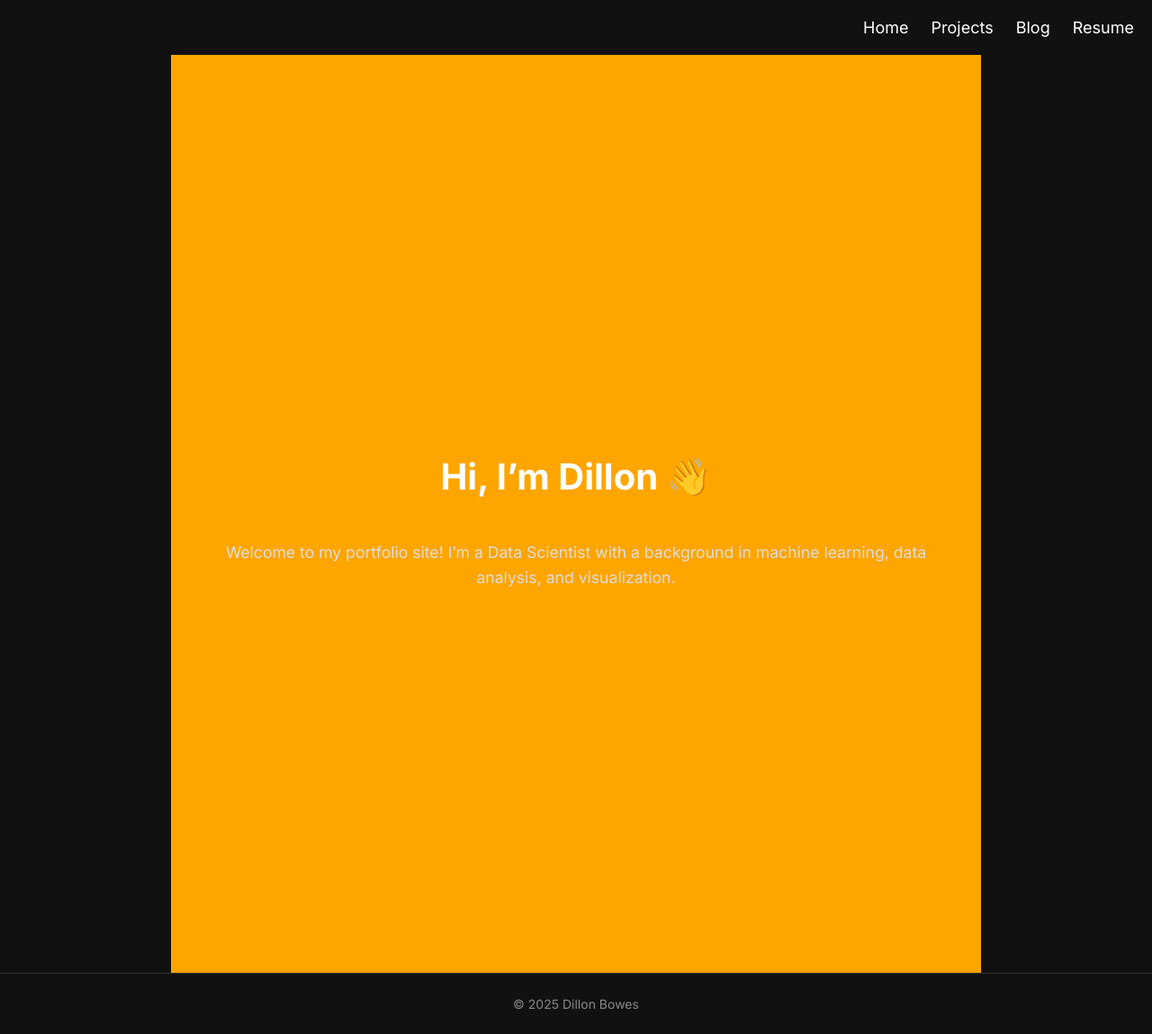
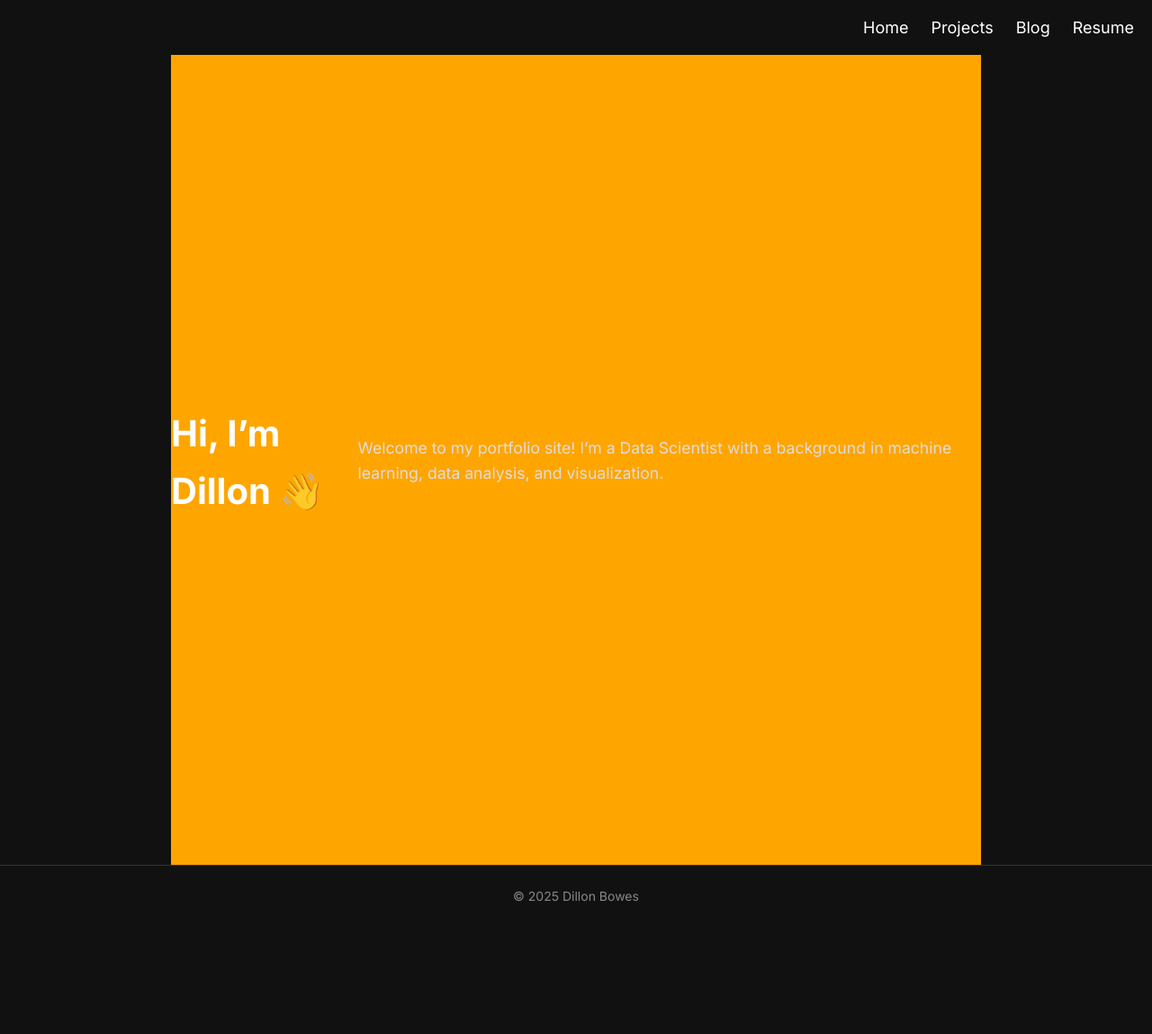
Before and after one commit to DillonBowes/dillonbowes.github.io, a Jekyll site: the page built from index.md, in a window 1280 px wide. Shown: the whole page at 90% size. Built offline with Jekyll 4.4.1, drawn with Linux system fonts in a browser that asks for light colours; after the commit the page ends 1029 px from its top, so only the background shows below that.

```diff
--- a/_layouts/default.html
+++ b/_layouts/default.html
@@ -82,7 +82,6 @@
     <!-- Navigation bar -->
     {% include nav.html %}
 
-    <!-- Main content -->
     <main>{{ content }}</main>
 
     <!-- Footer -->
--- a/assets/css/style.css
+++ b/assets/css/style.css
@@ -141,31 +141,20 @@
 }
 
 /* Home page overlay */
-/* Home page overlay */
-/* Home page overlay */
 .home-overlay {
-    min-height: 100vh;                 /* full viewport height */
+    height: 100vh;                       /* full viewport height */
     display: flex;
-    flex-direction: column;
-    justify-content: center;           /* vertical center */
-    align-items: center;               /* horizontal center */
-    padding: 60px;
-    text-align: center;
-    color: #ddd;
-
+    justify-content: center;              /* horizontal center */
+    align-items: center;                  /* vertical center */
     background: url('/assets/images/home_collage.png') center center / cover no-repeat;
 }
 
-/* Resume page overlay */
-.resume-overlay {
-    min-height: 100vh;
-    display: flex;
-    flex-direction: column;
-    justify-content: center;
-    align-items: center;
-    padding: 60px;
+.home-overlay .content-box {
+    background-color: rgba(0, 0, 0, 0.85); /* black with slight transparency */
+    color: #fff;                            /* white text */
+    padding: 40;
+    max-width: 700px;
+    border-radius: 12px;
     text-align: center;
-    color: #ddd;
-
-    background: url('/assets/images/resume-bg.png') center center / cover no-repeat;
+    box-shadow: 0 4px 20px rgba(0,0,0,0.5);
 }
```
